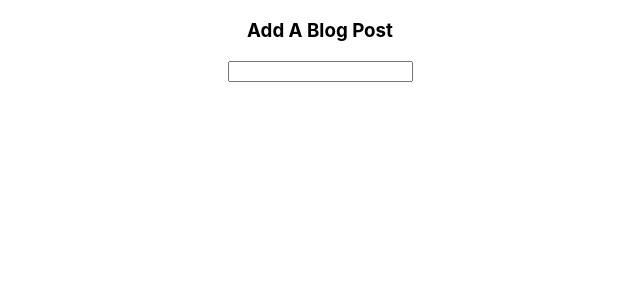
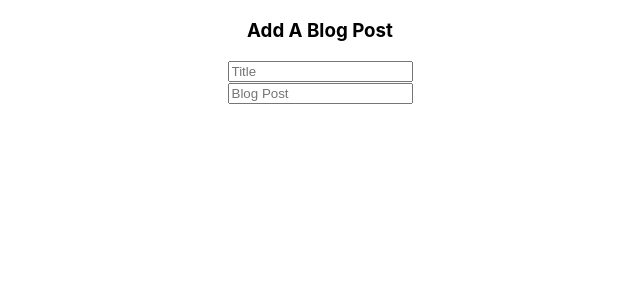
Before and after one commit to jessieleigh30/redux_blog, a React (Create React App) app: page / in a window 1280 px wide. Shown: the top 300 px of the page, without its empty margins (320-960 px from the left). Built offline with nearby package versions, Linux system fonts and the light colour scheme.

Commit message:
blog body added

```diff
--- a/package.json
+++ b/package.json
@@ -6,6 +6,7 @@
     "react": "^16.6.3",
     "react-dom": "^16.6.3",
     "react-redux": "^6.0.0",
+    "react-router": "^4.3.1",
     "react-scripts": "2.1.1",
     "redux": "^4.0.1"
   },
--- a/src/Components/Blog.js
+++ b/src/Components/Blog.js
@@ -2,12 +2,12 @@ import React from 'react';
 import { connect, } from 'react-redux';
 
 const Blog = ({ id, title, complete, dispatch }) => (
-  <li
+  <div
     onClick={() => dispatch({ type: 'TOGGLE_BLOG', id })}
     style={ complete ? { textDecoration: 'line-through', color: 'grey' } : {} }
   >
     { title }
-  </li>
+  </div>
 )
 
 export default connect()(Blog);
--- a/src/Components/BlogForm.js
+++ b/src/Components/BlogForm.js
@@ -2,31 +2,38 @@ import React from 'react';
 import { connect, } from 'react-redux';
 
 class BlogForm extends React.Component {
-  state = { title: '',  };
+  state = { title: '', body: "" };
 
-  handleChange = (e) => {
-    this.setState({ title: e.target.value, });
+  handleChange = ({target: {name, value}}) => {
+    this.setState({
+      [name]: value
+     })
   }
+
   handleSubmit = (e) => {
     e.preventDefault();
     const { dispatch, id } = this.props;
-    const { title, } = this.state;
-    const blog = { title, id, complete: false }
-    dispatch({ type: "ADD_BLOG", blog });
+    const { title, body } = this.state;
+    const blog = { title, body, id, complete: false }
+    dispatch({ type: "ADD_BLOG", blog: { title, body } });
     dispatch({ type: "INC_ID"});
-    this.setState({ title: '', });
+    this.setState({ title: '', body: "" });
   }
 
 
   render() {
-    const { title, } = this.state;
+    const { title, body } = this.state;
 
     return (
       <div>
         <h3>Add A Blog Post</h3>
         <form onSubmit={this.handleSubmit}>
-          <input name = "title" value={title} onChange={this.handleChange} />
+          <input name = "title" value={title} placeholder = "Title" onChange={this.handleChange} />
         </form>
+        <form onSubmit={this.handleSubmit}>
+          <input name = "body" value={body} placeholder = "Blog Post" onChange={this.handleChange} />
+        </form>
+
       </div>
     )
   }
--- a/src/Components/BlogList.js
+++ b/src/Components/BlogList.js
@@ -3,13 +3,14 @@ import { connect, } from 'react-redux';
 import Blog from "./Blog";
 
 const BlogList = ({ blogs }) => (
-  <ul style ={{ display: "flex", alignItems: "center", flexDirection: "column"}}>
+  <div style ={{ display: "flex", alignItems: "center", flexDirection: "column"}}>
     {
        blogs.map (blog => {
         return ( <Blog key={blog.id} {...blog} /> )
+        /// how to display the body??
       })
     }
-  </ul>
+  </div>
 )
 
 const mapStateToProps = (state) => {
```
Also changed, not shown: 1 other file (tests, documents, lock files or other folders).
